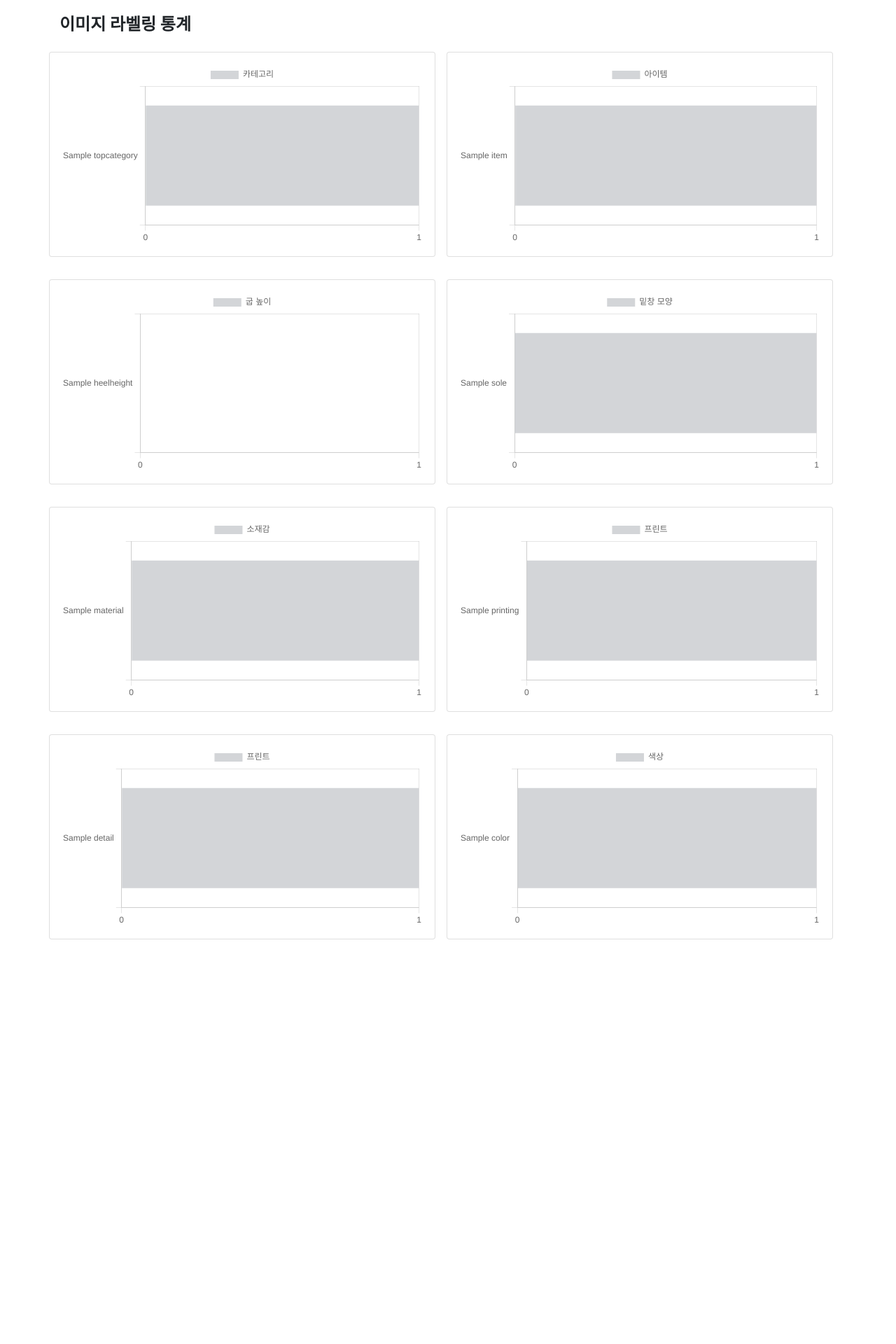
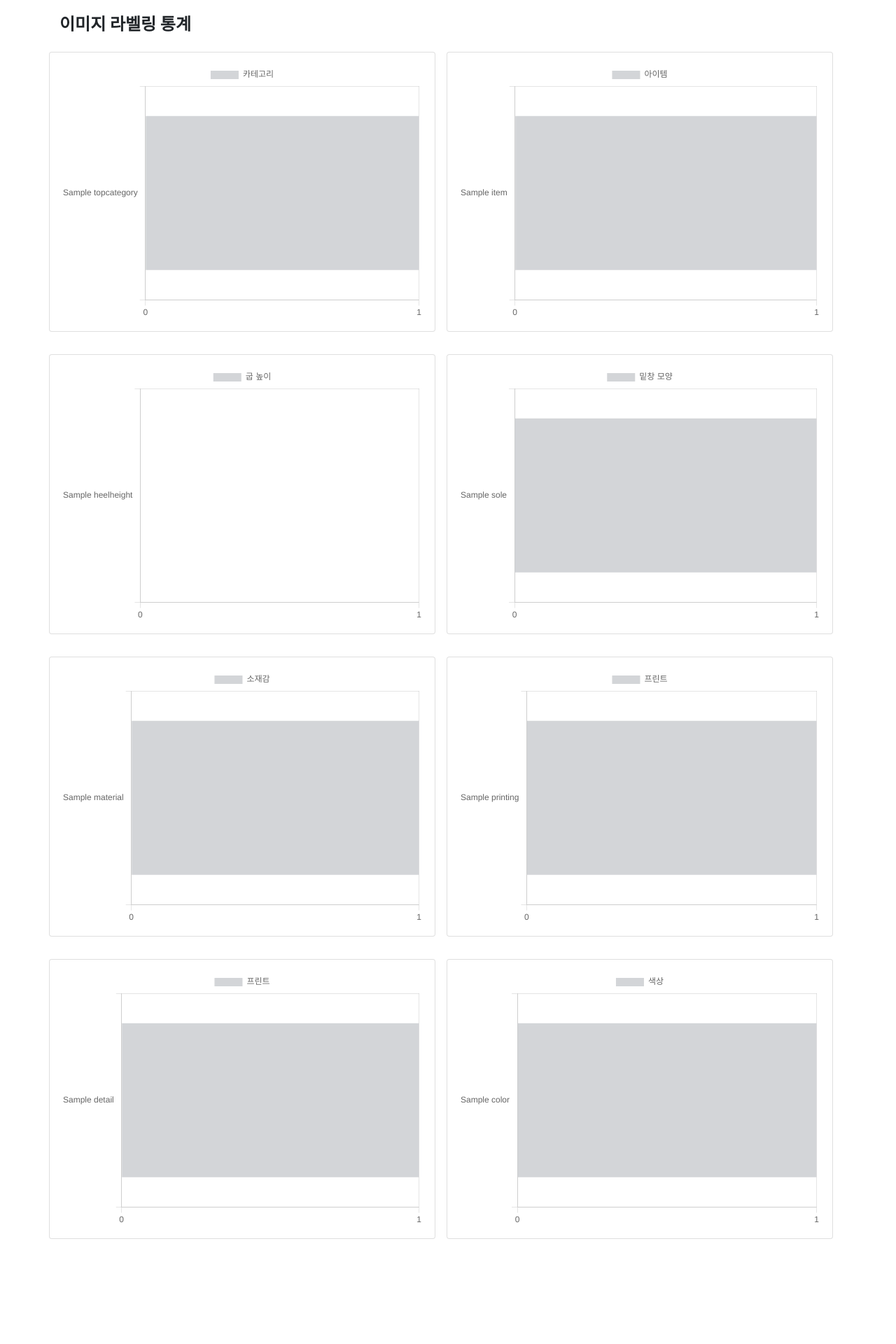
Before and after one commit to ksi2564/SinpleTag, a Django app: page /labeling/board/ in a window 1280 px wide. Shown: the part 632-2552 px from the top of the page at 70% size. Before the commit the page ends 1974 px from the top, so only its background shows below. Run offline with Django 4.2, Linux system fonts and the light colour scheme; a user stored in the database is signed in; tables that the repository leaves empty hold one stand-in row (values such as "Sample post"); some libraries are stand-ins or nearby versions.

Commit message:
1. 대시보드 통계 그래프 높이 설정 변경

```diff
--- a/labeling/templates/labeling_status_board.html
+++ b/labeling/templates/labeling_status_board.html
@@ -82,32 +82,32 @@
         {% endif %}
         <h4 style="font-weight: bold; margin: 2rem 0 1.5rem 0">이미지 라벨링 통계</h4>
         <div class="row">
-            <div class="card p-3" style="width: 34.5rem; margin-bottom: 2rem;">
+            <div class="card p-3" style="width: 34.5rem; height: 25rem; margin-bottom: 2rem;">
                 <canvas id="topCategory"></canvas>
             </div>
             <div style="width: 1rem;"></div>
-            <div class="card p-3" style="width: 34.5rem; margin-bottom: 2rem;">
+            <div class="card p-3" style="width: 34.5rem; height: 25rem; margin-bottom: 2rem;">
                 <canvas id="item"></canvas>
             </div>
-            <div class="card p-3" style="width: 34.5rem; margin-bottom: 2rem;">
+            <div class="card p-3" style="width: 34.5rem; height: 25rem; margin-bottom: 2rem;">
                 <canvas id="heelHeight"></canvas>
             </div>
             <div style="width: 1rem;"></div>
-            <div class="card p-3" style="width: 34.5rem; margin-bottom: 2rem;">
+            <div class="card p-3" style="width: 34.5rem; height: 25rem; margin-bottom: 2rem;">
                 <canvas id="sole"></canvas>
             </div>
-            <div class="card p-3" style="width: 34.5rem; margin-bottom: 2rem;">
+            <div class="card p-3 overflow-auto" style="width: 34.5rem; height: 25rem; margin-bottom: 2rem;">
                 <canvas id="material"></canvas>
             </div>
             <div style="width: 1rem;"></div>
-            <div class="card p-3" style="width: 34.5rem; margin-bottom: 2rem;">
+            <div class="card p-3" style="width: 34.5rem; height: 25rem; margin-bottom: 2rem;">
                 <canvas id="printing"></canvas>
             </div>
-            <div class="card p-3" style="width: 34.5rem; margin-bottom: 2rem;">
+            <div class="card p-3" style="width: 34.5rem; height: 25rem; margin-bottom: 2rem;">
                 <canvas id="detail"></canvas>
             </div>
             <div style="width: 1rem;"></div>
-            <div class="card p-3" style="width: 34.5rem; margin-bottom: 2rem;">
+            <div class="card p-3" style="width: 34.5rem; height: 25rem; margin-bottom: 2rem;">
                 <canvas id="color"></canvas>
             </div>
         </div>
@@ -193,6 +193,8 @@
                     }]
                 },
                 options: {
+                    responsive: true,
+                    maintainAspectRatio: false,
                     indexAxis: 'y',
                     scale: {
                         x: {
@@ -226,6 +228,8 @@
                     }]
                 },
                 options: {
+                    responsive: true,
+                    maintainAspectRatio: false,
                     indexAxis: 'y',
                     scale: {
                         x: {
@@ -260,6 +264,8 @@
                     }]
                 },
                 options: {
+                    responsive: true,
+                    maintainAspectRatio: false,
                     indexAxis: 'y',
                     scale: {
                         x: {
@@ -293,6 +299,8 @@
                     }]
                 },
                 options: {
+                    responsive: true,
+                    maintainAspectRatio: false,
                     indexAxis: 'y',
                     scale: {
                         x: {
@@ -326,6 +334,8 @@
                     }]
                 },
                 options: {
+                    responsive: true,
+                    maintainAspectRatio: false,
                     indexAxis: 'y',
                     scale: {
                         x: {
@@ -359,6 +369,8 @@
                     }]
                 },
                 options: {
+                    responsive: true,
+                    maintainAspectRatio: false,
                     indexAxis: 'y',
                     scale: {
                         x: {
@@ -392,6 +404,8 @@
                     }]
                 },
                 options: {
+                    responsive: true,
+                    maintainAspectRatio: false,
                     indexAxis: 'y',
                     scale: {
                         x: {
@@ -425,6 +439,8 @@
                     }]
                 },
                 options: {
+                    responsive: true,
+                    maintainAspectRatio: false,
                     indexAxis: 'y',
                     scale: {
                         x: {
```
